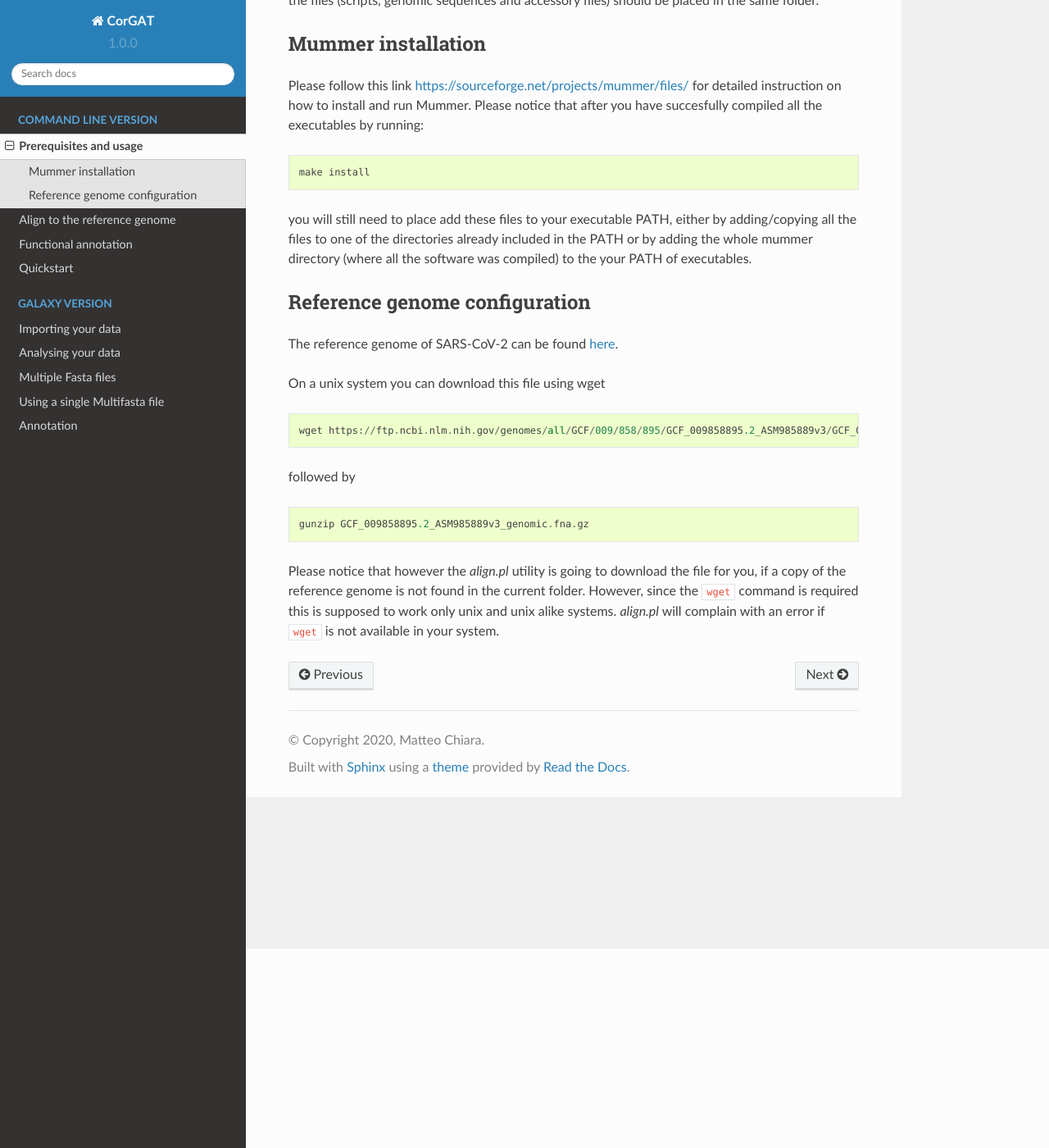
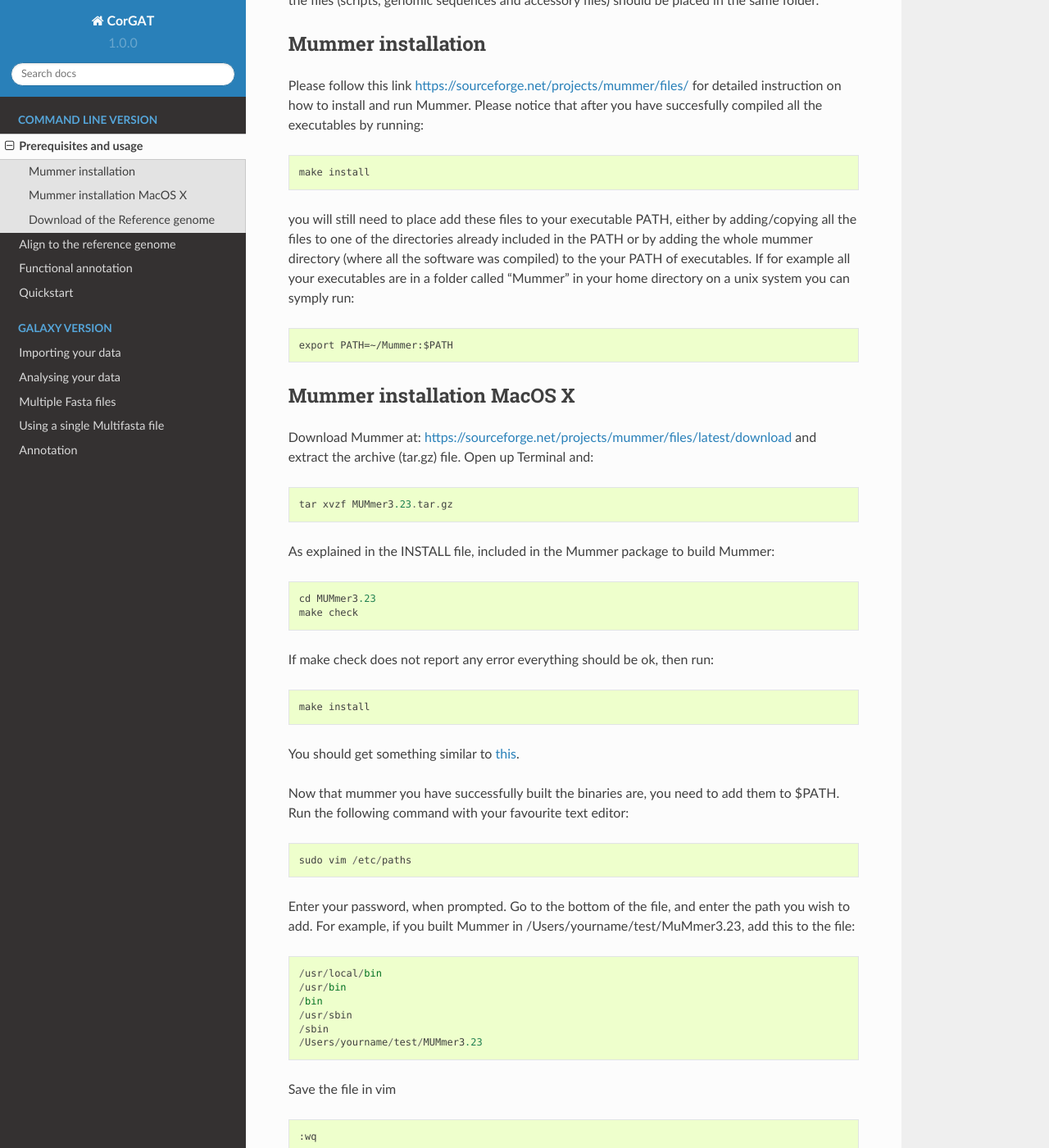
Before and after one commit to matteo14c/CorGAT, a Sphinx documentation site: the page built from Documentation/source/prerequisites.rst, in a window 1280 px wide and 1400 px high, scrolled down 243 px. Shown: the whole window at 82% size. Built offline with Sphinx 7.4.7 and the Read the Docs theme 2.0.0, drawn with Linux system fonts in a browser that asks for light colours; some of the changed text lies outside the part shown.

Commit message:
Update prerequisites.rst

```diff
--- a/Documentation/source/prerequisites.rst
+++ b/Documentation/source/prerequisites.rst
@@ -12,10 +12,83 @@
 
   make install
 
-you will still need to place add these files to your executable PATH, either by adding/copying all the files to one of the directories already included in the PATH or by adding the whole mummer directory (where all the software was compiled) to the your PATH of executables.
+you will still need to place add these files to your executable PATH, either by adding/copying all the files to one of the directories already included in the PATH or by adding the whole mummer directory (where all the software was compiled) to the your PATH of executables. If for example all your executables are in a folder called "Mummer" in your home directory on a unix system you can symply run:
 
-Reference genome configuration
-------------------------------
+::
+
+  export PATH=~/Mummer:$PATH
+
+Mummer installation MacOS X
+----------------------------
+
+Download Mummer at: https://sourceforge.net/projects/mummer/files/latest/download and extract the archive (tar.gz) file.
+Open up Terminal and:
+
+::
+
+  tar xvzf MUMmer3.23.tar.gz
+
+As explained in the INSTALL file, included in the Mummer package to build Mummer:
+
+::
+
+  cd MUMmer3.23
+  make check
+
+If make check does not report any error everything should be ok, then run:
+
+::
+
+  make install
+
+You should get something similar to `this <https://gist.githubusercontent.com/mtangaro/53ec0c88a21255aaf38f460b5cddb340/raw/eb2504d17d2606384fab4e4d805fafe66406087b/mummer_make_install.txt>`_.
+
+::
+
+Now that mummer you have successfully built the binaries are, you need to add them to $PATH. Run the following command with your favourite text editor:
+::
+
+  sudo vim /etc/paths
+
+Enter your password, when prompted.
+Go to the bottom of the file, and enter the path you wish to add. For example, if you built Mummer in /Users/yourname/test/MuMmer3.23, add this to the file:
+::
+
+  /usr/local/bin
+  /usr/bin
+  /bin
+  /usr/sbin
+  /sbin
+  /Users/yourname/test/MUMmer3.23
+
+Save the file in vim
+::
+
+  :wq
+
+And finally you can test if everything is in place. Open a *NEW* terminal. To test if mummer is now in your PATH, run:
+::
+
+  echo $PATH
+
+You should see something like:
+::
+
+  echo $PATH
+  /usr/local/opt/ruby/bin:/usr/local/bin:/usr/bin:/bin:/usr/sbin:/sbin:/Users/yourname/test/MUMmer3.23
+
+The Mummer package, and all its utilities are now available to be executed in your shell, and for CorGAT as well. For example, type “nucmer” to execute nucmer:
+::
+
+  nucmer
+  USAGE: nucmer  [options]  <Reference>  <Query>
+
+  Try '/Users/marco/IBIOM-CNR/CorGAT/MUMmer3.23/nucmer -h' for more information.
+
+
+
+Download of the Reference genome
+--------------------------------
 
 The reference genome of SARS-CoV-2 can be found `here <https://ftp.ncbi.nlm.nih.gov/genomes/all/GCF/009/858/895/GCF_009858895.2_ASM985889v3/GCF_009858895.2_ASM985889v3_genomic.fna.gz>`_.
 
```
